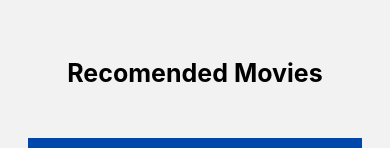
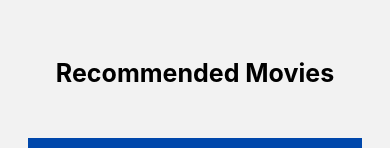
Before and after one commit to OSU-Hackathon-Winter-2022/FlikPik, a React Native app: screen /Home in a window 390 px wide. Shown: the part 175-323 px from the top of the page. Built offline with nearby package versions, Linux system fonts and the light colour scheme.

Commit message:
Spelling fix

```diff
--- a/screens/HomeScreen/HomeScreen.tsx
+++ b/screens/HomeScreen/HomeScreen.tsx
@@ -25,7 +25,7 @@ const Home = () => {
                     Movie Dashboard
                 </Text>
             </View>
-            <Text style={{fontSize: 25, fontWeight:'bold', textAlign:'center'}}>Recomended Movies</Text>
+            <Text style={{fontSize: 25, fontWeight:'bold', textAlign:'center'}}>Recommended Movies</Text>
             <TouchableOpacity
                 style={styles.recommendationbutton}
                 onPress={onRecommendedPressed}
```
